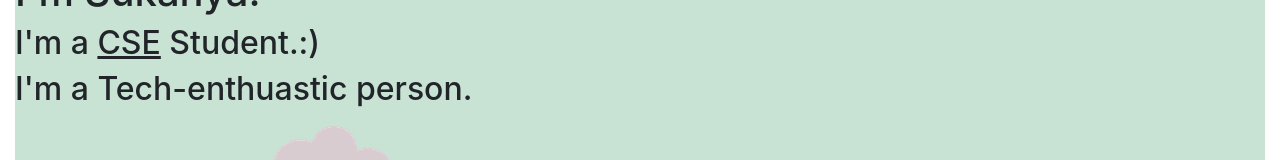
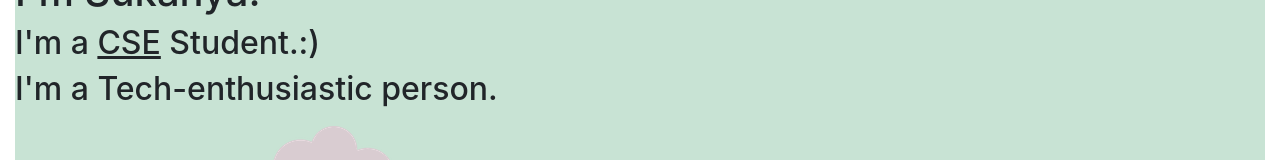
Before and after one commit to techsukanya/cv-courseraa, a plain HTML site: page index.html in a window 1280 px wide. Shown: the part 132-292 px from the top of the page. Drawn offline with nearby package versions, Linux system fonts and the light colour scheme.

Commit message:
Update index.html

```diff
--- a/index.html
+++ b/index.html
@@ -21,7 +21,7 @@
           <img class="top-cloud" src="images/cloud.png" alt="cloud-image">
           <h1>I'm Sukanya.</h1>
           <h2>I'm a <span>CSE</span> Student.:)</h2>
-          <h2>I'm a Tech-enthuastic person.</h2>
+          <h2>I'm a Tech-enthusiastic person.</h2>
           <img class="bottom-cloud" src="images/cloud.png" alt="cloud-image">
           <img  src="images/mountain.png" alt="mountain-image">
         </div>
```
